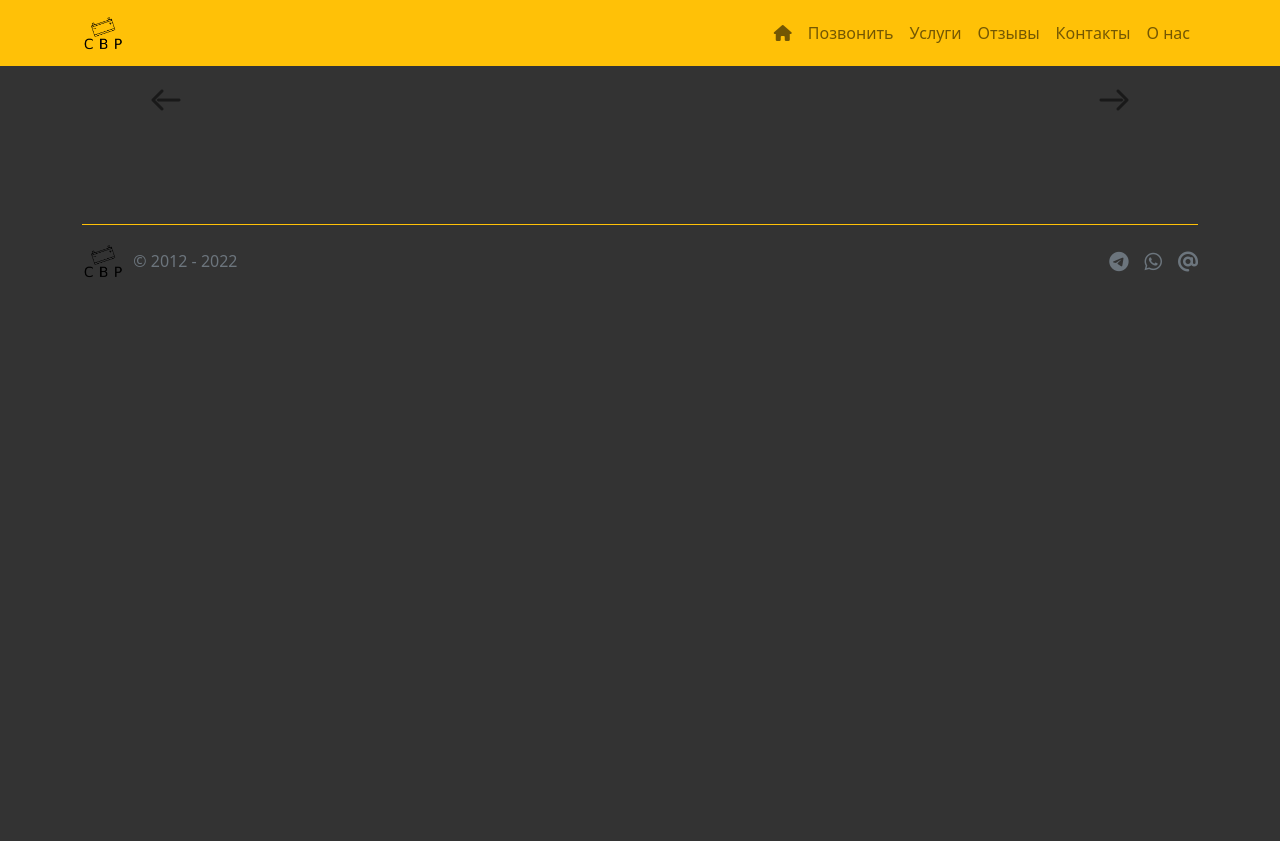
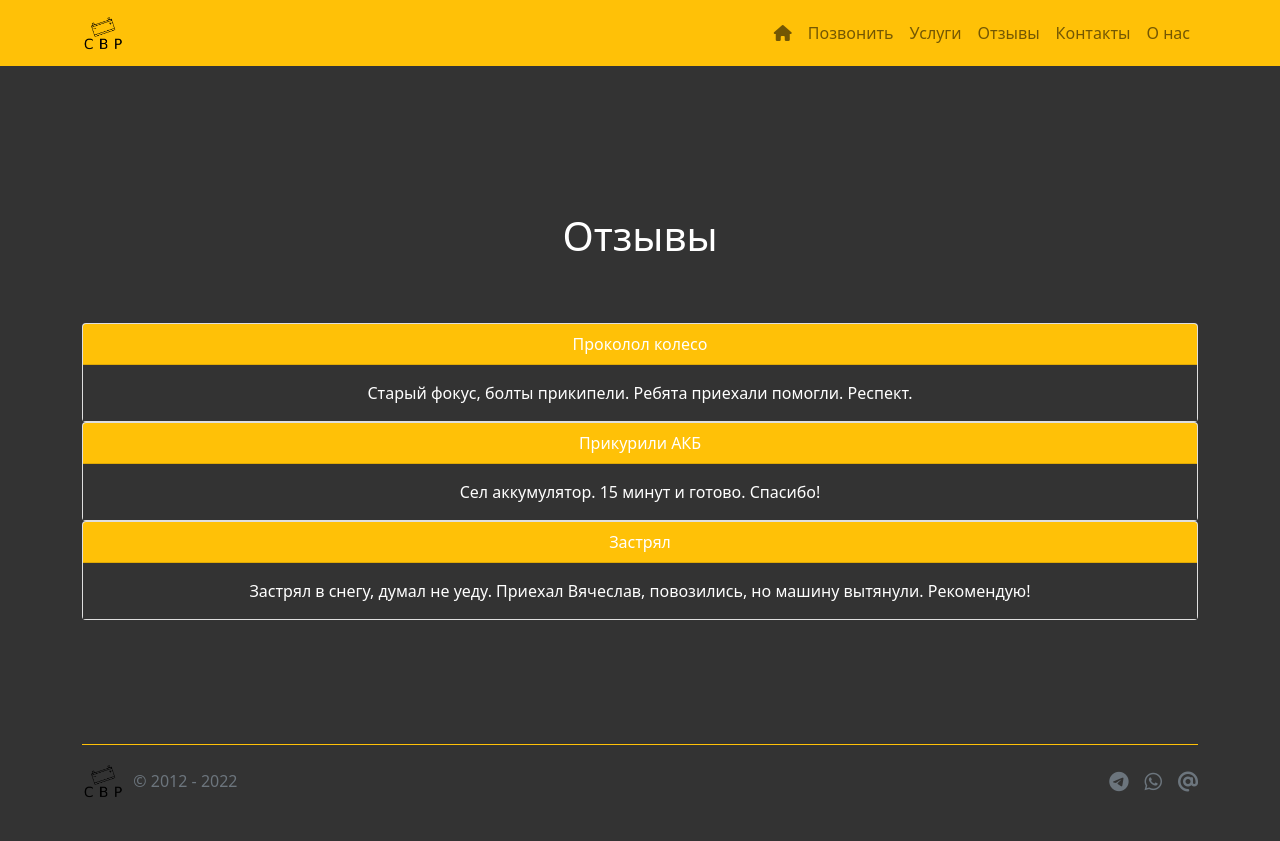
Before and after one commit to belousovsergey56/help-on-road, a Flask app: page /feedback in a window 1280 px wide. Before the commit the page ends 277 px from the top, so only its background shows below. Run offline with Flask 2, Linux system fonts and the light colour scheme; some libraries are stand-ins or nearby versions.

Commit message:
add card and feedback clients, add title on page

```diff
--- a/templates/feedback.html
+++ b/templates/feedback.html
@@ -3,52 +3,22 @@
 <!-- Отзывы -->
 <section id="feedback">
     <div class="container">
-        <div id="carouselExampleControls" class="carousel slide" data-ride="false">
-          <div class="carousel-inner">
-
-        {% for data_feedback in feedback: %}
-        {% if data_feedback["id"]  == "1": %}
-        <div class="carousel-item active">
-          <img class="img-feedback" src={{ data_feedback.img }} alt="...">
-          <h2 class="text-feedback">{{ data_feedback.title }}</h2>
-          <p>{{ data_feedback.text }}</p>
+      <h1 class="page-title">Отзывы</h1>
+      <div class="row">
+        {% for review in feedback: %}
+        <div class="col-lg-12 feedback-column" >
+        <div class="card feedback-card">
+                <div class="card-header feedback-title">
+                  {{ review.title }}
+                </div>
+                <div class="card-body feedback-text">
+                    {{ review.text }}
+                </div>
+            </div>
         </div>
-        {% else: %}
-        <div class="carousel-item">
-            <img class="img-feedback" src={{ data_feedback.img }} alt="...">
-          <h2 class="text-feedback">{{ data_feedback.title }}</h2>
-          <p>{{ data_feedback.text }}</p>
-        </div>
-        {% endif %}
         {% endfor %}
-
-
-        <!-- <div class="carousel-item">
-          <img class="img-feedback" src="static/assets/avatars/avataaars.png" alt="...">
-          <h2 class="text-refeedbackview">Прикурили АКБ</h2>
-          <p>Сел аккумулятор. 15 минут и готово. Спасибо!</p>
-        </div>
-
-        <div class="carousel-item">
-          <img class="img-feedback" src="static/assets/avatars/avataaars (2).png" alt="...">
-          <h2 class="text-feedback">Застрял</h2>
-          <p>Застрял в снегу, думал не уеду. Приехал Вячеслав, повозились, но машину вытянули.
-            Рекомендую!
-          </p>
-        </div> -->
-
+      </div>
     </div>
-
-      <button class="carousel-control-prev" type="button" data-bs-target="#carouselExampleControls" data-bs-slide="prev">
-        <span class="carousel-control-prev-icon"  aria-hidden="true"></span>
-        <span class="visually-hidden">Previous</span>
-      </button>
-      <button class="carousel-control-next" type="button" data-bs-target="#carouselExampleControls" data-bs-slide="next">
-        <span class="carousel-control-next-icon"  aria-hidden="true"></span>
-        <span class="visually-hidden">Next</span>
-      </button>
-    </div>
-  </div>
   </section>
 
 {% include "footer.html" %}
```
